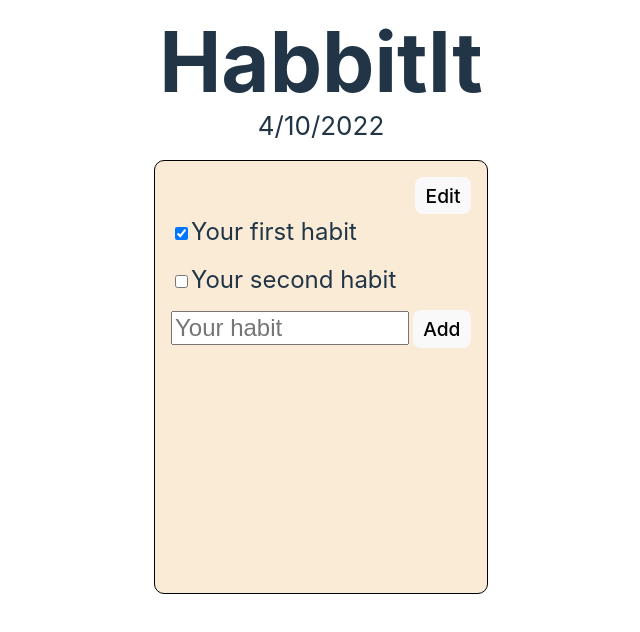
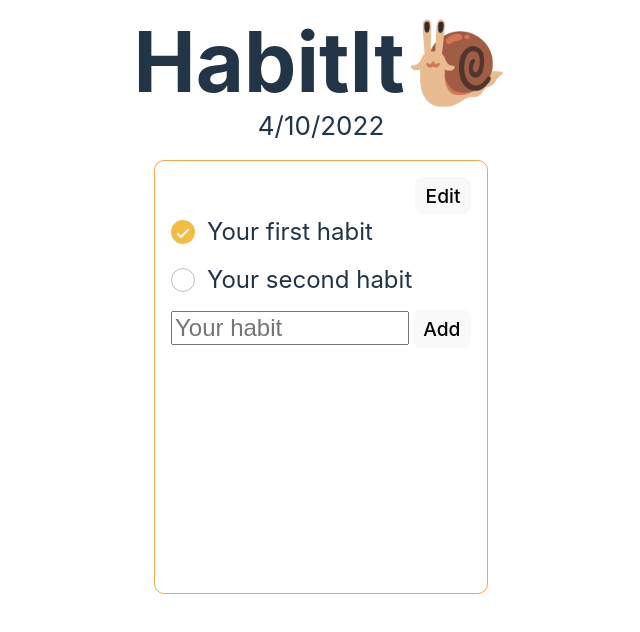
Before and after one commit to serjilyashenko/HabitIT, a React (Vite) app: page / in a window 1280 px wide. Shown: the top 632 px of the page, without its empty margins (319-959 px from the left). Built offline with nearby package versions, Linux system fonts and the light colour scheme.

Commit message:
custom habit checkbox

```diff
--- a/src/components/App.jsx
+++ b/src/components/App.jsx
@@ -1,125 +1,25 @@
-import { useReducer, useEffect, useState, useMemo } from 'react';
-import { getMemoState, setMemoState } from '../utils/memo';
+import { useState } from 'react';
+import { useHabitState } from '../hooks/habit-state';
 import { getToday } from '../utils/date';
 import { MainScreen } from './MainScreen';
 import { EditScreen } from './EditScreen';
 import appStyles from './App.module.css';
 
-const getInitialState = function (isoDate) {
-  // This is to try to track mobile safari clear localStorage problem
-  localStorage.setItem('initialization-date', isoDate);
-
-  return {
-    habits: [
-      {
-        id: 0,
-        name: 'Your first habit',
-        deleted: false,
-      },
-      {
-        id: 1,
-        name: 'Your second habit',
-        deleted: false,
-      },
-      {
-        id: 3,
-        name: 'Deleted habit',
-        deleted: true,
-      },
-    ],
-    history: {
-      [isoDate]: [0],
-    },
-    error: null,
-  };
-};
-
-function reducer(state, action) {
-  switch (action.type) {
-    case 'ADD_HABIT': {
-      const newId =
-        Math.max(...state.habits.map((habit) => Number(habit.id))) + 1;
-      return {
-        ...state,
-        habits: [
-          ...state.habits,
-          {
-            id: newId,
-            name: action.name,
-            deleted: false,
-          },
-        ],
-      };
-    }
-    case 'UPDATE_HABIT': {
-      return {
-        ...state,
-        habits: state.habits.map((habit) => {
-          if (action.id === habit.id) {
-            return {
-              ...habit,
-              ...action.override,
-            };
-          }
-          return habit;
-        }),
-      };
-    }
-    case 'HABIT_COMPLETE': {
-      const completed = state.history[getToday().toISOString()] || [];
-      const newCompleted = completed.includes(action.id)
-        ? completed.filter((id) => id !== action.id)
-        : [...completed, action.id];
-
-      return {
-        ...state,
-        history: {
-          ...state.history,
-          [getToday().toISOString()]: newCompleted,
-        },
-      };
-    }
-  }
-}
-
 export default function App() {
-  const todayIso = getToday().toISOString();
-
-  const initialState = useMemo(() => {
-    return getMemoState() || getInitialState(todayIso);
-  }, [todayIso]);
-
-  // TODO: move to AppState abstraction
-  const [state, dispatch] = useReducer(reducer, initialState);
-  const { habits, history, error } = state;
-  const completedHabitIds = history?.[todayIso] || [];
-
-  // TODO: move to AppState abstraction
-  useEffect(() => {
-    if (initialState !== state) {
-      setMemoState(state);
-    }
-  }, [state]);
-
-  function onAddHabit(title) {
-    dispatch({ type: 'ADD_HABIT', name: title });
-  }
-
-  function onUpdateHabit(habitId, override) {
-    console.log('>>', habitId, override);
-    dispatch({ type: 'UPDATE_HABIT', id: habitId, override });
-  }
-
-  function onCompleteHabit(habitId) {
-    dispatch({ type: 'HABIT_COMPLETE', id: habitId });
-  }
-
+  const {
+    habits,
+    error,
+    completedHabitIds,
+    onCompleteHabit,
+    onAddHabit,
+    onUpdateHabit,
+  } = useHabitState();
   const [isEditing, setIsEditing] = useState(false);
 
   return (
     <div className={appStyles.app}>
       <header className={appStyles.app_header}>
-        <h1>HabbitIt</h1>
+        <h1>HabitIt🐌</h1>
         <p>{new Intl.DateTimeFormat().format(getToday())}</p>
       </header>
       <main className={appStyles.habit_list}>
--- a/src/components/App.module.css
+++ b/src/components/App.module.css
@@ -26,6 +26,7 @@
 
 @media (prefers-color-scheme: light) {
   .habit_list {
-    background: antiquewhite;
+    background-color: white;
+    border: 1px #f1a94a solid;
   }
 }
--- a/src/components/EditScreen.module.css
+++ b/src/components/EditScreen.module.css
@@ -26,6 +26,7 @@
 .delete_submit button {
   background-color: red;
   color: #f9f9f9;
+  padding: 0.15em 0.5em;
 }
 
 .habit_item_container:focus-within .delete_submit {
--- a/src/components/MainScreen.jsx
+++ b/src/components/MainScreen.jsx
@@ -20,8 +20,8 @@ export function MainScreen({
         {habits
           .filter(({ deleted }) => !deleted)
           .map(({ id, name }) => (
-            <li className={mainScreenStyles.habit_item} key={id}>
-              <label>
+            <li key={id}>
+              <label className={mainScreenStyles.habit_item}>
                 <input
                   checked={completedHabitIds.includes(id)}
                   type="checkbox"
--- a/src/components/MainScreen.module.css
+++ b/src/components/MainScreen.module.css
@@ -19,5 +19,50 @@
 }
 
 .habit_item {
+  display: flex;
+  align-items: center;
+  justify-content: flex-start;
+  gap: 0.5em;
   margin-bottom: 12px;
 }
+
+.habit_item input[type='checkbox'] {
+  appearance: none;
+  -webkit-appearance: none;
+  width: 24px;
+  height: 24px;
+  margin: 0;
+  border-radius: 50%;
+  border: 1px #BDBDBD solid;
+  cursor: pointer;
+  position: relative;
+}
+
+.habit_item input[type='checkbox']:checked {
+  border-style: none;
+  background-color: #F2BD42;
+}
+
+/*
+  This is a bit tricky way to build.
+  The better way to build such controls is svg.
+ */
+
+.habit_item input[type='checkbox']:checked:after {
+  border-bottom: 2px solid #1a1a1a;
+  border-right: 2px solid #1a1a1a;
+  position: absolute;
+  content: '';
+  top: 50%;
+  left: 50%;
+  height: 10px;
+  width: 4px;
+  transform: translate(-50%, -50%) rotate(45deg);
+}
+
+@media (prefers-color-scheme: light) {
+  .habit_item input[type='checkbox']:checked:after {
+    border-bottom: 2px solid white;
+    border-right: 2px solid white;
+  }
+}
--- /dev/null
+++ b/src/hooks/habit-state.js
@@ -0,0 +1,116 @@
+import { useEffect, useMemo, useReducer } from 'react';
+import { getToday } from '../utils/date';
+import { getMemoState, setMemoState } from '../utils/memo';
+
+export const getInitialState = function (isoDate) {
+  return {
+    habits: [
+      {
+        id: 0,
+        name: 'Your first habit',
+        deleted: false,
+      },
+      {
+        id: 1,
+        name: 'Your second habit',
+        deleted: false,
+      },
+      {
+        id: 3,
+        name: 'Deleted habit',
+        deleted: true,
+      },
+    ],
+    history: {
+      [isoDate]: [0],
+    },
+    error: null,
+  };
+};
+
+export function reducer(state, action) {
+  switch (action.type) {
+    case 'ADD_HABIT': {
+      const newId =
+        Math.max(...state.habits.map((habit) => Number(habit.id))) + 1;
+      return {
+        ...state,
+        habits: [
+          ...state.habits,
+          {
+            id: newId,
+            name: action.name,
+            deleted: false,
+          },
+        ],
+      };
+    }
+    case 'UPDATE_HABIT': {
+      return {
+        ...state,
+        habits: state.habits.map((habit) => {
+          if (action.id === habit.id) {
+            return {
+              ...habit,
+              ...action.override,
+            };
+          }
+          return habit;
+        }),
+      };
+    }
+    case 'HABIT_COMPLETE': {
+      const completed = state.history[getToday().toISOString()] || [];
+      const newCompleted = completed.includes(action.id)
+        ? completed.filter((id) => id !== action.id)
+        : [...completed, action.id];
+
+      return {
+        ...state,
+        history: {
+          ...state.history,
+          [getToday().toISOString()]: newCompleted,
+        },
+      };
+    }
+  }
+}
+
+export function useHabitState() {
+  const todayIso = getToday().toISOString();
+
+  const initialState = useMemo(() => {
+    return getMemoState() || getInitialState(todayIso);
+  }, [todayIso]);
+
+  const [state, dispatch] = useReducer(reducer, initialState);
+  const { habits, history, error } = state;
+  const completedHabitIds = history?.[todayIso] || [];
+
+  useEffect(() => {
+    if (initialState !== state) {
+      setMemoState(state);
+    }
+  }, [state]);
+
+  function onAddHabit(title) {
+    dispatch({ type: 'ADD_HABIT', name: title });
+  }
+
+  function onUpdateHabit(habitId, override) {
+    dispatch({ type: 'UPDATE_HABIT', id: habitId, override });
+  }
+
+  function onCompleteHabit(habitId) {
+    dispatch({ type: 'HABIT_COMPLETE', id: habitId });
+  }
+
+  return {
+    habits,
+    error,
+    completedHabitIds,
+    onAddHabit,
+    onUpdateHabit,
+    onCompleteHabit,
+  };
+}
```
